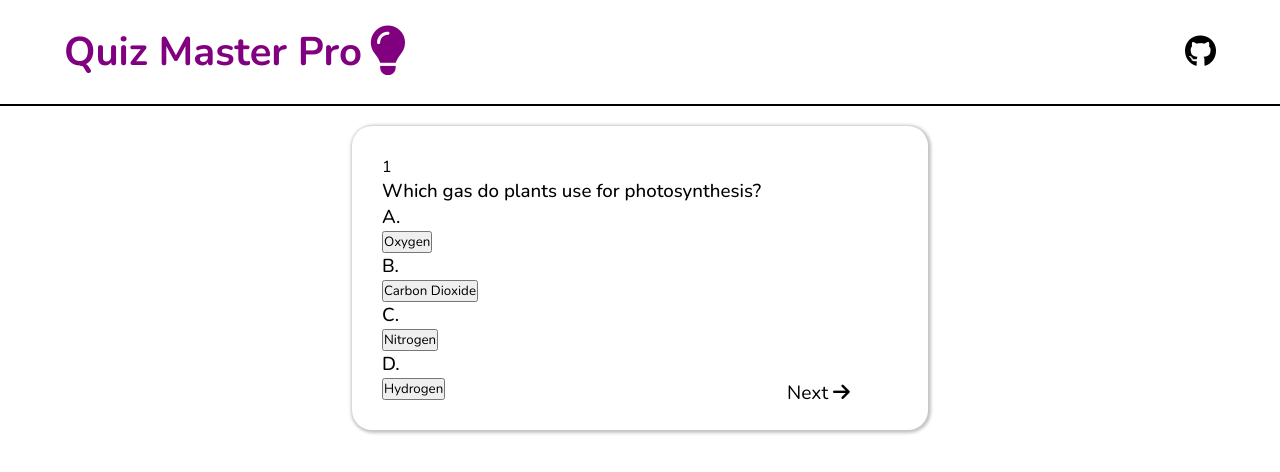
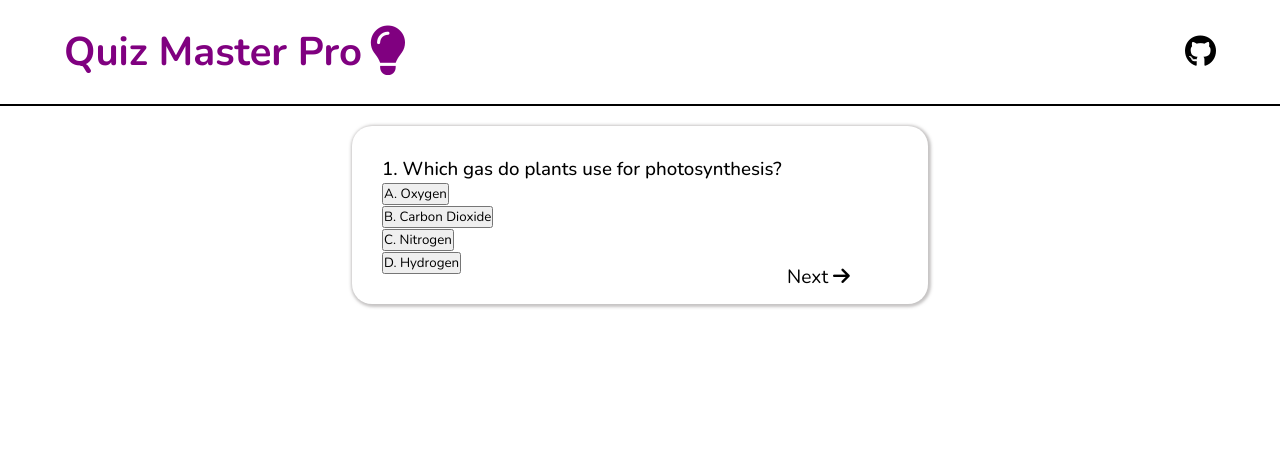
Before and after one commit to chrismbah/Quiz-Master, a React (Vite) app: page / in a window 1280 px wide. Both pictures are taken after a click on the button "Science". Shown: the top 472 px of the page. Built offline with nearby package versions, Linux system fonts and the light colour scheme.

Commit message:
Implemented selected button functionality

```diff
--- a/src/components/QuizCategories/ScienceQuiz.jsx
+++ b/src/components/QuizCategories/ScienceQuiz.jsx
@@ -12,48 +12,54 @@
       setScore(score + 1);
     }
     setCurr(curr + 1);
-    setOptionChosen("")
-
+    setOptionChosen("");
   }
   function finishQuestion() {
     if (Science[curr].answer === optionChosen) {
       setScore(score + 1);
     }
     setQuizState("end");
-    setOptionChosen("")
+    setOptionChosen("");
   }
   return (
     <div className="Science">
       <div className="box">
         <div className="question">
-          <span>{Science[curr].no}</span>
-          <h3>{Science[curr].question}</h3>
+          <h3>
+            <span>{Science[curr].no}.</span> {Science[curr].question}
+          </h3>
         </div>
         <div className="options">
           <div className="option">
-            <h3>A.</h3>
-            <button onClick={() => setOptionChosen("A")}>
-              {Science[curr].A}
+            <button
+              className={`option-button ${optionChosen==="A"?"selected":""}`}
+              onClick={() => setOptionChosen("A")}
+            >
+              <span>A.</span> {Science[curr].A}
             </button>
           </div>
           <div className="option">
-            <h3>B.</h3>
-            <button onClick={() => setOptionChosen("B")}>
-              {Science[curr].B}
+            <button
+              className={`option-button ${optionChosen==="B"?"selected":""}`}
+              onClick={() => setOptionChosen("B")}
+            >
+              <span>B.</span> {Science[curr].B}
             </button>
           </div>{" "}
           <div className="option">
-            <h3>C.</h3>
-
-            <button onClick={() => setOptionChosen("C")}>
-              {Science[curr].C}
+            <button
+             className={`option-button ${optionChosen==="C"?"selected":""}`}
+              onClick={() => setOptionChosen("C")}
+            >
+              <span>C.</span> {Science[curr].C}
             </button>
           </div>{" "}
           <div className="option">
-            <h3>D.</h3>
-
-            <button onClick={() => setOptionChosen("D")}>
-              {Science[curr].D}
+            <button
+              className={`option-button ${optionChosen==="D"?"selected":""}`}
+              onClick={() => setOptionChosen("D")}
+            >
+              <span>D.</span> {Science[curr].D}
             </button>
           </div>{" "}
         </div>
```
